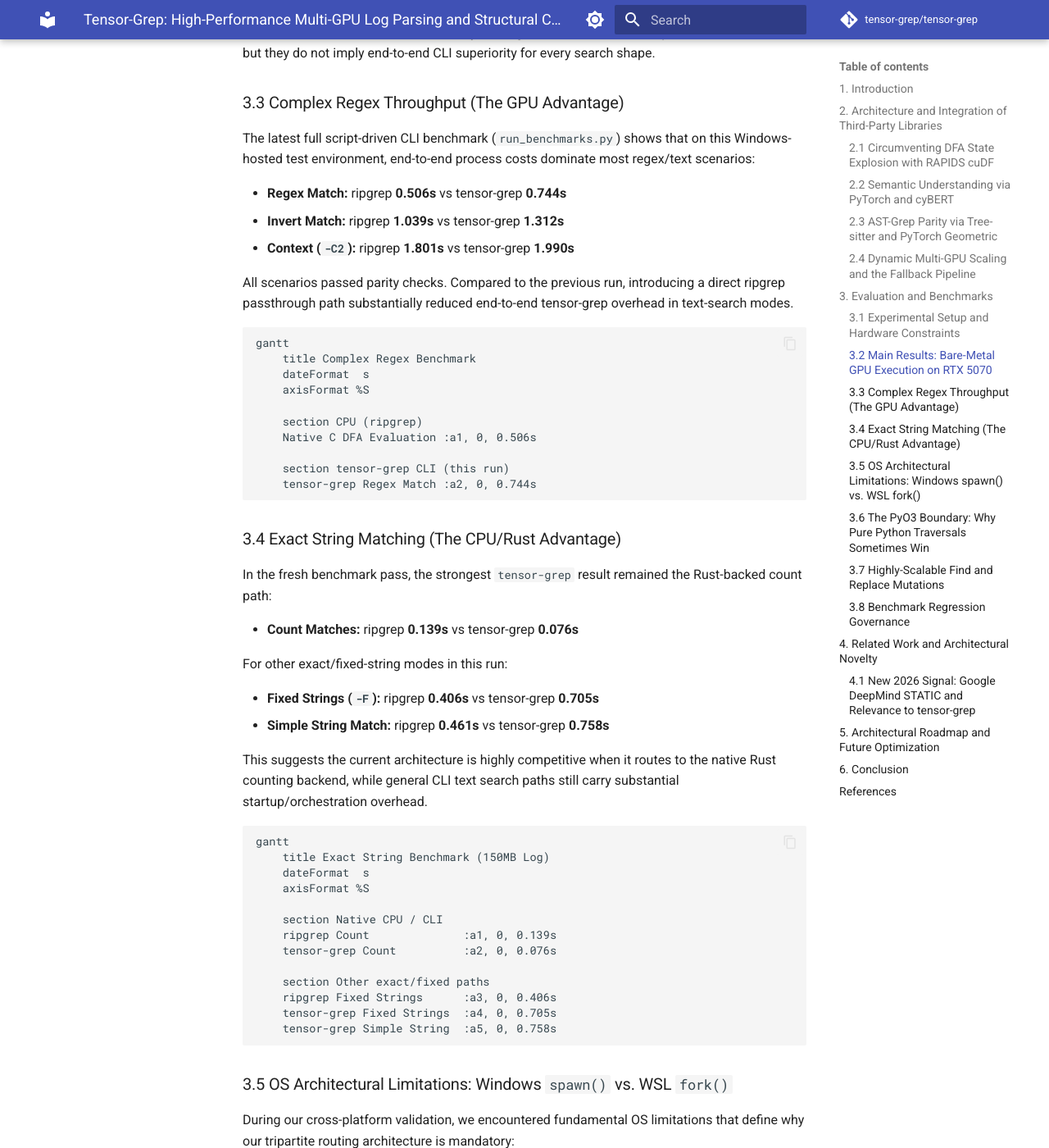
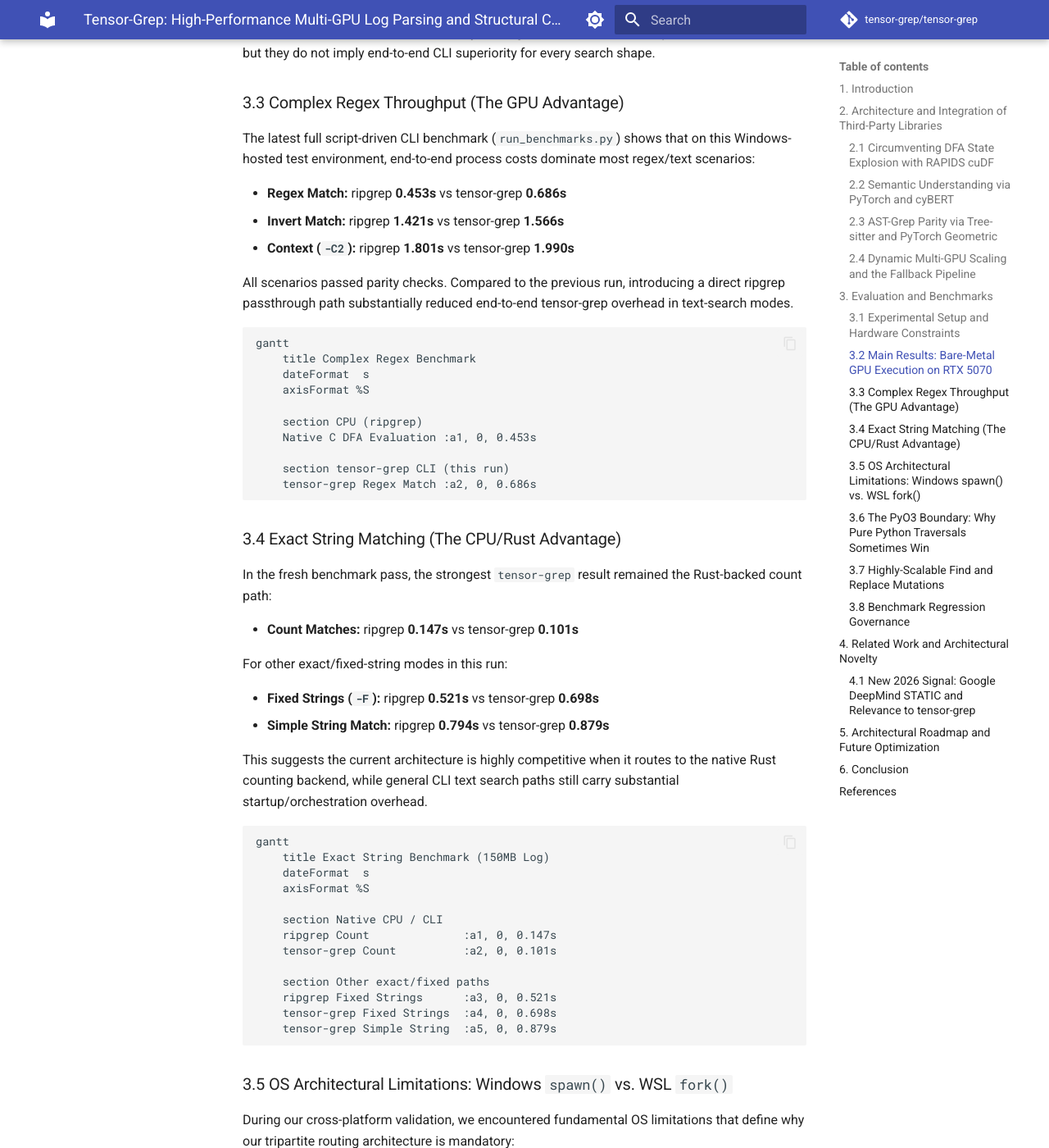
Before and after one commit to oimiragieo/tensor-grep, an MkDocs documentation site: the page built from docs/PAPER.md, in a window 1280 px wide and 1400 px high, scrolled down 4796 px. Shown: the whole window at 82% size. Built offline with MkDocs 1.6.1 and Material for MkDocs 9.7.7, drawn with Linux system fonts in a browser that asks for light colours; comment, search, counter and statistics services are not loaded; some of the changed text lies outside the part shown.

Commit message:
docs(bench): refresh README and paper with latest benchmark pass

````diff
--- a/docs/PAPER.md
+++ b/docs/PAPER.md
@@ -82,17 +82,17 @@
 
 Backend-level timings from `run_gpu_benchmarks.py`:
 
-* **AST backend:** `function_definition` query completed in **0.023 seconds** (4 matches).
-* **cyBERT backend:** classified 10,000 log lines in **0.132 seconds** (2,000 ERROR labels).
-* **Torch backend:** exact-string query (`Database connection timeout`) completed in **0.244 seconds** (2,000 matches).
+* **AST backend:** `function_definition` query completed in **0.024 seconds** (4 matches).
+* **cyBERT backend:** classified 10,000 log lines in **0.123 seconds** (2,000 ERROR labels).
+* **Torch backend:** exact-string query (`Database connection timeout`) completed in **0.383 seconds** (2,000 matches).
 
 These runs confirm low backend latency for targeted workloads once dependencies are installed, but they do not imply end-to-end CLI superiority for every search shape.
 
 ### 3.3 Complex Regex Throughput (The GPU Advantage)
 The latest full script-driven CLI benchmark (`run_benchmarks.py`) shows that on this Windows-hosted test environment, end-to-end process costs dominate most regex/text scenarios:
 
-* **Regex Match:** ripgrep **0.506s** vs tensor-grep **0.744s**
-* **Invert Match:** ripgrep **1.039s** vs tensor-grep **1.312s**
+* **Regex Match:** ripgrep **0.453s** vs tensor-grep **0.686s**
+* **Invert Match:** ripgrep **1.421s** vs tensor-grep **1.566s**
 * **Context (`-C2`):** ripgrep **1.801s** vs tensor-grep **1.990s**
 
 All scenarios passed parity checks. Compared to the previous run, introducing a direct ripgrep passthrough path substantially reduced end-to-end tensor-grep overhead in text-search modes.
@@ -104,21 +104,21 @@
     axisFormat %S
 
     section CPU (ripgrep)
-    Native C DFA Evaluation :a1, 0, 0.506s
+    Native C DFA Evaluation :a1, 0, 0.453s
 
     section tensor-grep CLI (this run)
-    tensor-grep Regex Match :a2, 0, 0.744s
+    tensor-grep Regex Match :a2, 0, 0.686s
 ```
 
 ### 3.4 Exact String Matching (The CPU/Rust Advantage)
 In the fresh benchmark pass, the strongest `tensor-grep` result remained the Rust-backed count path:
 
-* **Count Matches:** ripgrep **0.139s** vs tensor-grep **0.076s**
+* **Count Matches:** ripgrep **0.147s** vs tensor-grep **0.101s**
 
 For other exact/fixed-string modes in this run:
 
-* **Fixed Strings (`-F`):** ripgrep **0.406s** vs tensor-grep **0.705s**
-* **Simple String Match:** ripgrep **0.461s** vs tensor-grep **0.758s**
+* **Fixed Strings (`-F`):** ripgrep **0.521s** vs tensor-grep **0.698s**
+* **Simple String Match:** ripgrep **0.794s** vs tensor-grep **0.879s**
 
 This suggests the current architecture is highly competitive when it routes to the native Rust counting backend, while general CLI text search paths still carry substantial startup/orchestration overhead.
 
@@ -129,13 +129,13 @@
     axisFormat %S
 
     section Native CPU / CLI
-    ripgrep Count              :a1, 0, 0.139s
-    tensor-grep Count          :a2, 0, 0.076s
+    ripgrep Count              :a1, 0, 0.147s
+    tensor-grep Count          :a2, 0, 0.101s
 
     section Other exact/fixed paths
-    ripgrep Fixed Strings      :a3, 0, 0.406s
-    tensor-grep Fixed Strings  :a4, 0, 0.705s
-    tensor-grep Simple String  :a5, 0, 0.758s
+    ripgrep Fixed Strings      :a3, 0, 0.521s
+    tensor-grep Fixed Strings  :a4, 0, 0.698s
+    tensor-grep Simple String  :a5, 0, 0.879s
 ```
 
 ### 3.5 OS Architectural Limitations: Windows `spawn()` vs. WSL `fork()`
````
Also changed, not shown: other parts of docs/PAPER.md (+1 -1 lines), CHANGELOG.md (+4 -0 lines), README.md (+16 -16 lines).
